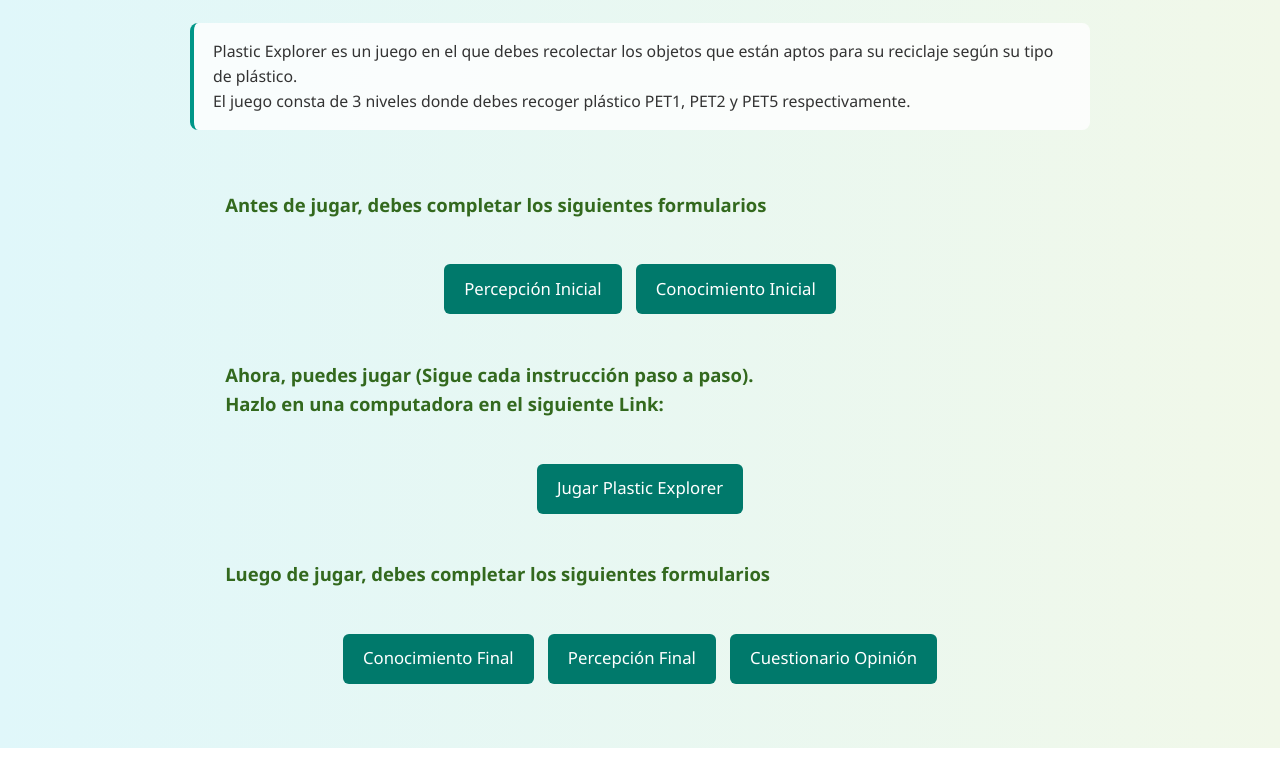
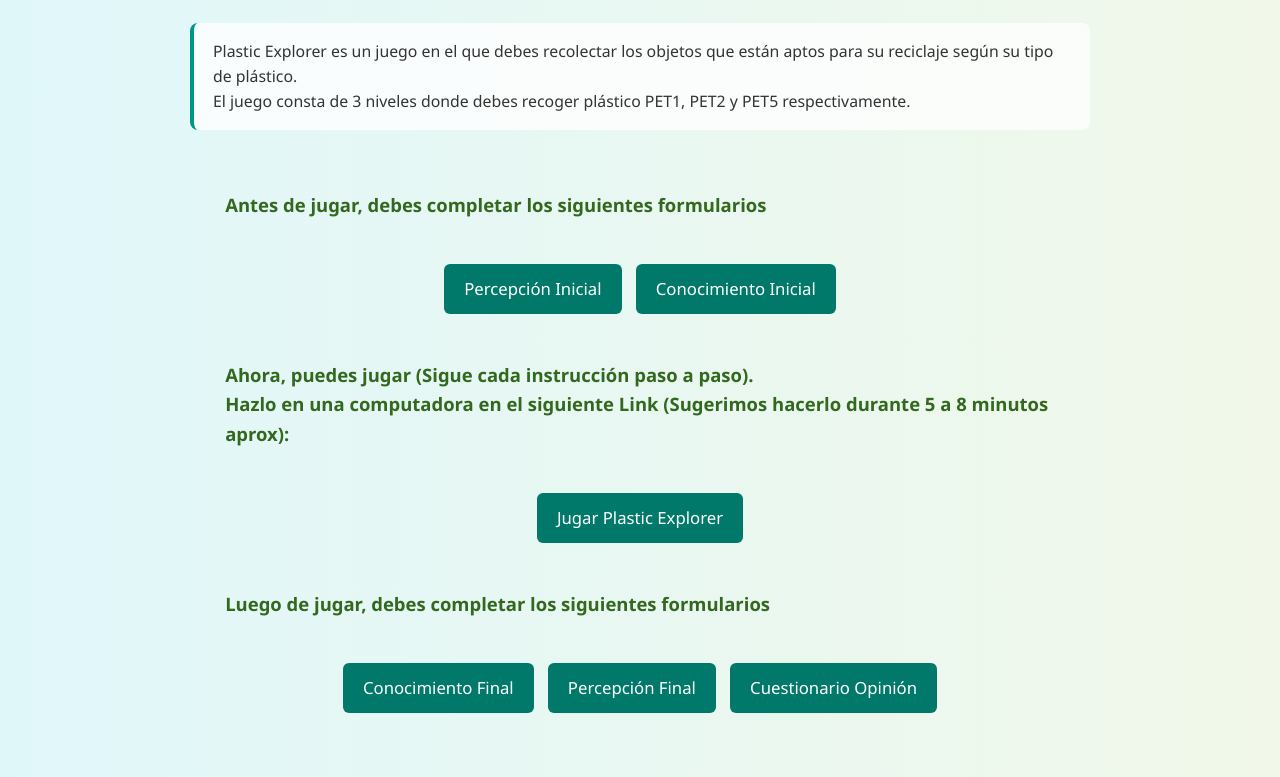
Before and after one commit to viceMontiel/DescripcionJuego, a plain HTML site: page index.html in a window 1280 px wide. Shown: the part 172-949 px from the top of the page. Before the commit the page ends 920 px from the top, so only its background shows below. Drawn offline with Linux system fonts and the light colour scheme.

Commit message:
cambio instruccion

```diff
--- a/index.html
+++ b/index.html
@@ -100,7 +100,7 @@
             <a href="https://docs.google.com/forms/d/e/1FAIpQLSdFnF9yI_ey7A1XToWsemtZVZH5xEn8F3HcSdTAIwmzpaxfkw/viewform?usp=header" target="_blank">Conocimiento Inicial</a>
         </div>
 
-        <p class="pretitle">Ahora, puedes jugar (Sigue cada instrucción paso a paso).<br/>Hazlo en una computadora en el siguiente Link:</p>
+        <p class="pretitle">Ahora, puedes jugar (Sigue cada instrucción paso a paso).<br/>Hazlo en una computadora en el siguiente Link (Sugerimos hacerlo durante 5 a 8 minutos aprox):</p>
         <div class="link-row">
             <a href="https://viceem.itch.io/plastic-explorer" target="_blank">Jugar Plastic Explorer</a>
         </div>
```
